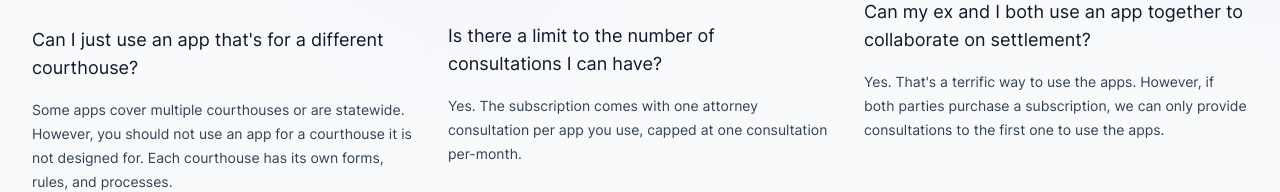
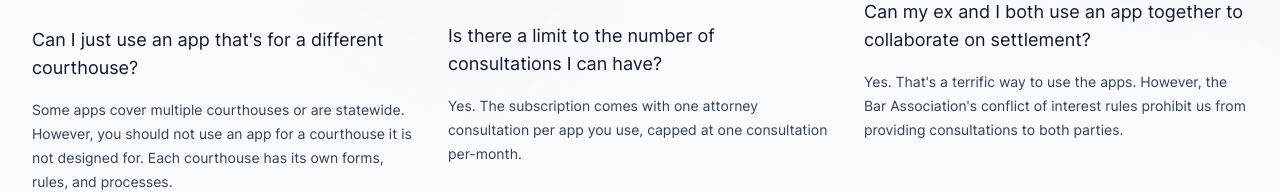
Before and after one commit to David44357/KingLawWebsite, a Next.js app: page /prometheus in a window 1280 px wide. Shown: the part 4345-4537 px from the top of the page. Built offline with nearby package versions, Linux system fonts and the light colour scheme.

Commit message:
Update PromFaqs.jsx

```diff
--- a/src/components/PromFaqs.jsx
+++ b/src/components/PromFaqs.jsx
@@ -52,7 +52,7 @@ const faqs = [
     {
       question: 'Can my ex and I both use an app together to collaborate on settlement?',
       answer:
-        'Yes. That\'s a terrific way to use the apps. However, if both parties purchase a subscription, we can only provide consultations to the first one to use the apps.',
+        'Yes. That\'s a terrific way to use the apps. However, the Bar Association\'s conflict of interest rules prohibit us from providing consultations to both parties.',
     },
   ],
 ]
```
